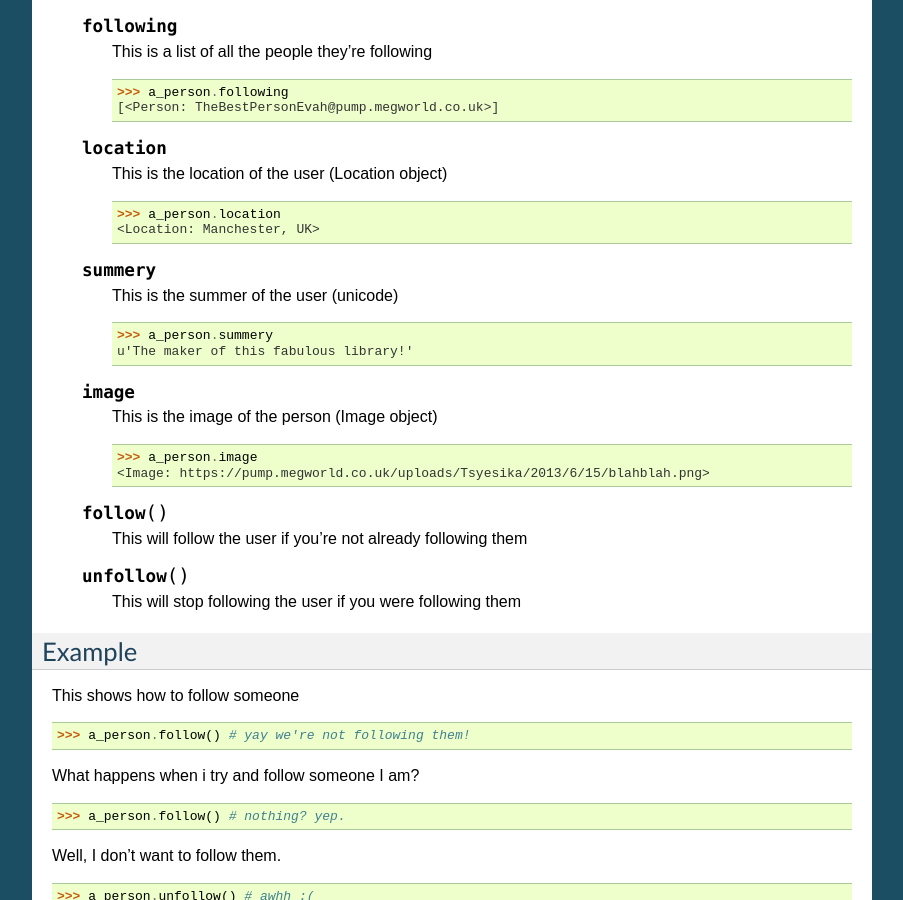
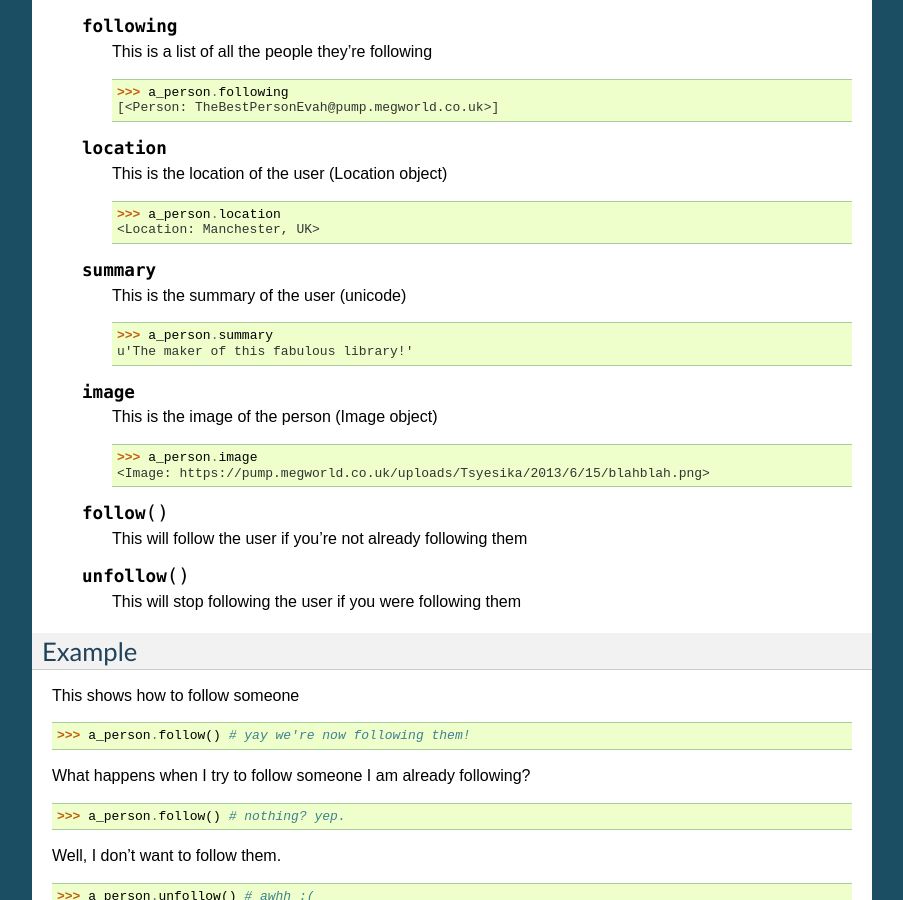
Before and after one commit to tsyesika/PyPump, a Sphinx documentation site: the page built from docs/models/person.rst, in a window 1280 px wide and 900 px high, scrolled down 903 px. Shown: the whole window, without its empty margins (198-1101 px from the left). Built offline with Sphinx 7.4.7, drawn with Linux system fonts in a browser that asks for light colours; pages that are not in the unit, such as notebooks, are missing from menus; some of the changed text lies outside the part shown.

Commit message:
Minor docs spelling fixes

```diff
--- a/docs/gettingstarted/authentication.rst
+++ b/docs/gettingstarted/authentication.rst
@@ -1,5 +1,5 @@
 
-Intorudction
+Introduction
 =============
 
 Pump.io uses oauth 1.0 with dynamic client registration, this available through a lot of libraries, PyPump currently uses a modified version of `Leah Culver <https://github.com/leah/python-oauth/>`, the modified version is called `oauth3000 <https://github.com/xray7224/oauth3000>`. All of that is handled by PyPump however there are some things to know.
--- a/docs/gettingstarted/installing.rst
+++ b/docs/gettingstarted/installing.rst
@@ -3,7 +3,7 @@
 Using pip
 ==========
 
-The best way to install PyPump is via pip, if you have't, setup::
+The best way to install PyPump is via pip, if you haven't, setup::
 
     virtualenv path/to/virtualenv
     source path/to/virtualenv/bin/activate
--- a/docs/models/person.rst
+++ b/docs/models/person.rst
@@ -65,11 +65,11 @@ This object represents a user on pump.io.
              >>> a_person.location
              <Location: Manchester, UK>
 
-    .. py:attribute:: summery
+    .. py:attribute:: summary
 
-        This is the summer of the user (unicode)
+        This is the summary of the user (unicode)
 
-             >>> a_person.summery
+             >>> a_person.summary
              u'The maker of this fabulous library!'
 
     .. py:attribute:: image
@@ -94,9 +94,9 @@ Example
 
 This shows how to follow someone
 
-    >>> a_person.follow() # yay we're not following them!
+    >>> a_person.follow() # yay we're now following them!
 
-What happens when i try and follow someone I am?
+What happens when I try to follow someone I am already following?
 
     >>> a_person.follow() # nothing? yep.
 
```
